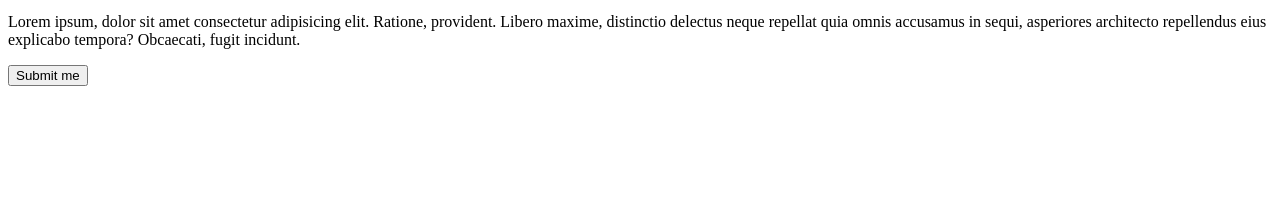
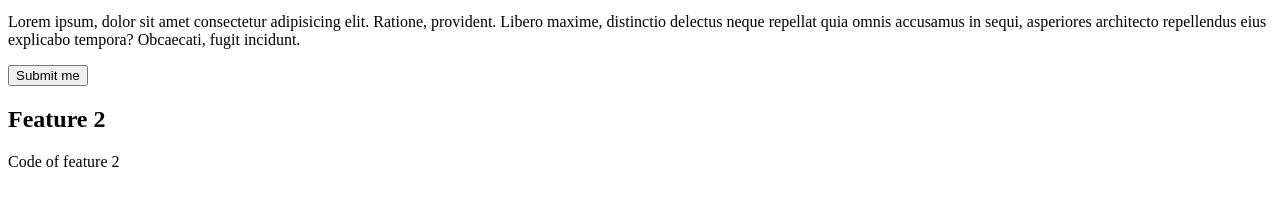
Before and after one commit to vinhhn3/webg301-git-github-demo, a plain HTML site: page index.html in a window 1280 px wide. Shown: the part 119-324 px from the top of the page. Drawn offline with Linux system fonts and the light colour scheme.

Commit message:
complete feature 2

```diff
--- a/index.html
+++ b/index.html
@@ -20,5 +20,7 @@
       tempora? Obcaecati, fugit incidunt.
     </p>
     <button>Submit me</button>
+    <h2>Feature 2</h2>
+    <p>Code of feature 2</p>
   </body>
 </html>
```
